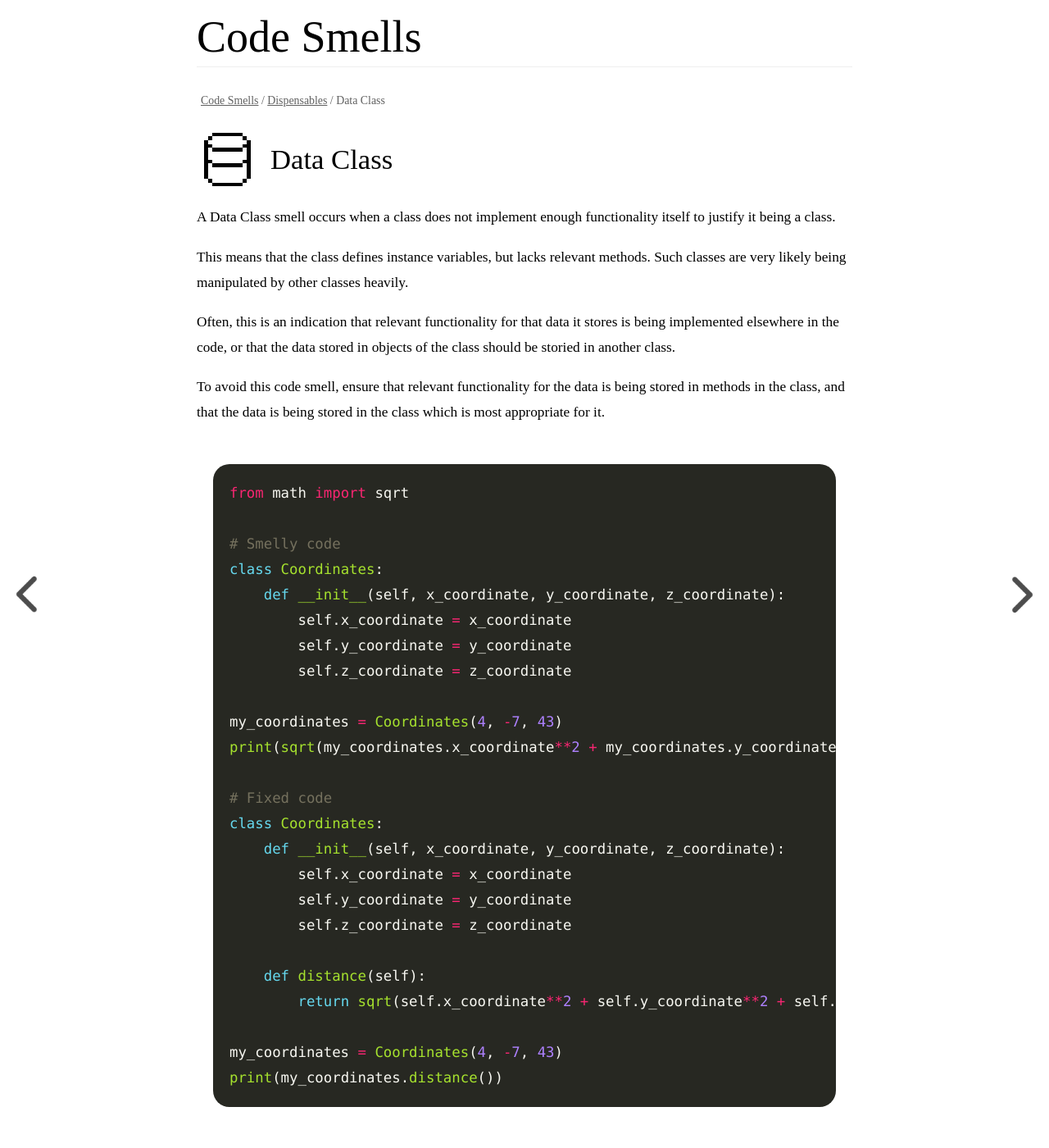
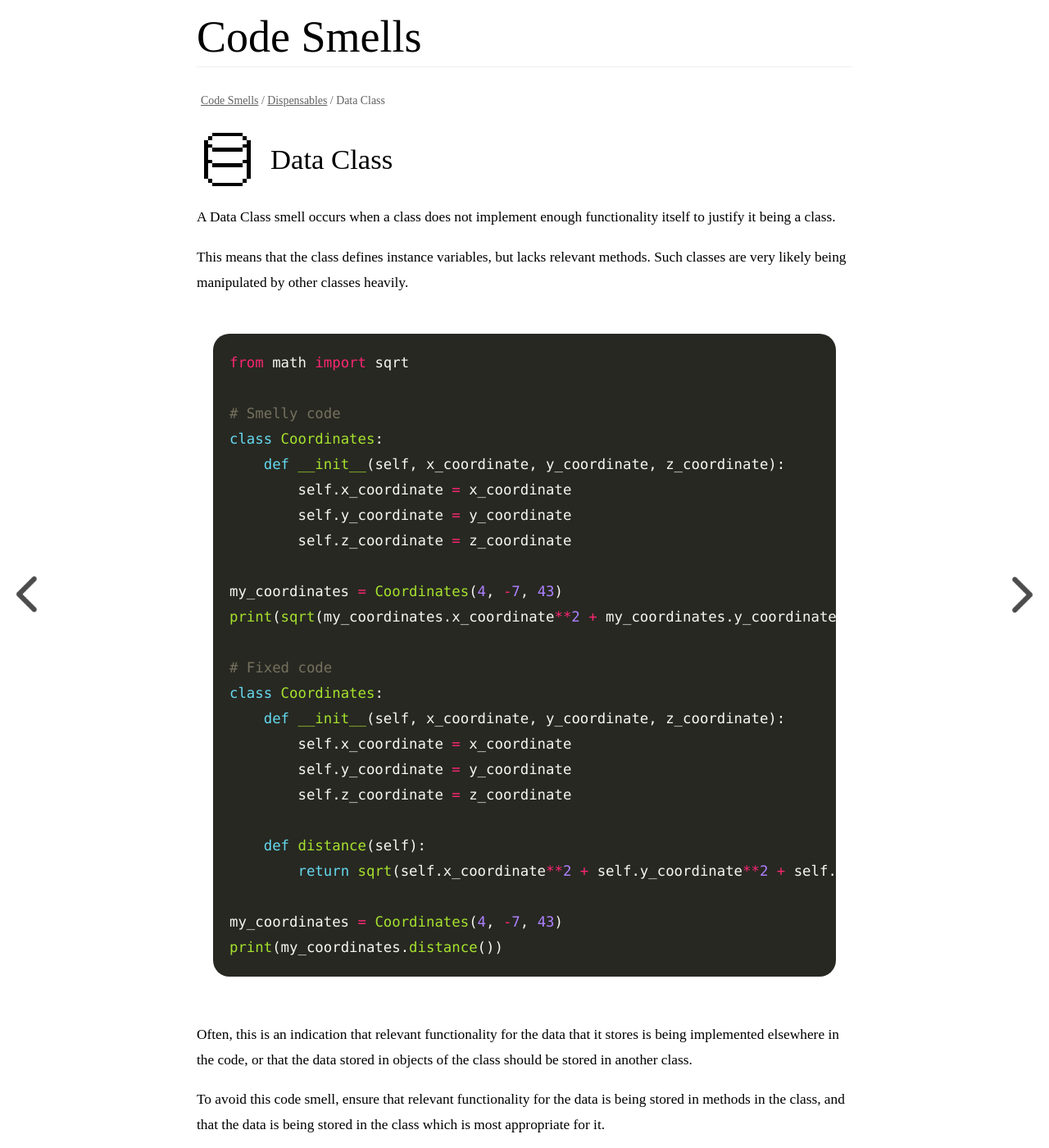
Before and after one commit to Coedice/codeSmells, a Jekyll site: the page built from _smells/dispensables/data-class.md, in a window 1280 px wide and 1400 px high. Shown: the whole window at 82% size. Built offline with Jekyll 4.4.1, drawn with Linux system fonts in a browser that asks for light colours; some of the changed lines change nothing that is shown.

Commit message:
* Fixed typos * Moved solution to after code demo

```diff
--- a/_smells/dispensables/data-class.md
+++ b/_smells/dispensables/data-class.md
@@ -8,9 +8,6 @@ A Data Class smell occurs when a class does not implement enough functionality i
 
 This means that the class defines instance variables, but lacks relevant methods. Such classes are very likely being manipulated by other classes heavily.
 
-Often, this is an indication that relevant functionality for that data it stores is being implemented elsewhere in the code, or that the data stored in objects of the class should be storied in another class.
-
-To avoid this code smell, ensure that relevant functionality for the data is being stored in methods in the class, and that the data is being stored in the class which is most appropriate for it.
 ~~~ python
 from math import sqrt
 
@@ -37,3 +34,6 @@ class Coordinates:
 my_coordinates = Coordinates(4, -7, 43)
 print(my_coordinates.distance())
 ~~~
+Often, this is an indication that relevant functionality for the data that it stores is being implemented elsewhere in the code, or that the data stored in objects of the class should be stored in another class.
+
+To avoid this code smell, ensure that relevant functionality for the data is being stored in methods in the class, and that the data is being stored in the class which is most appropriate for it.
```
